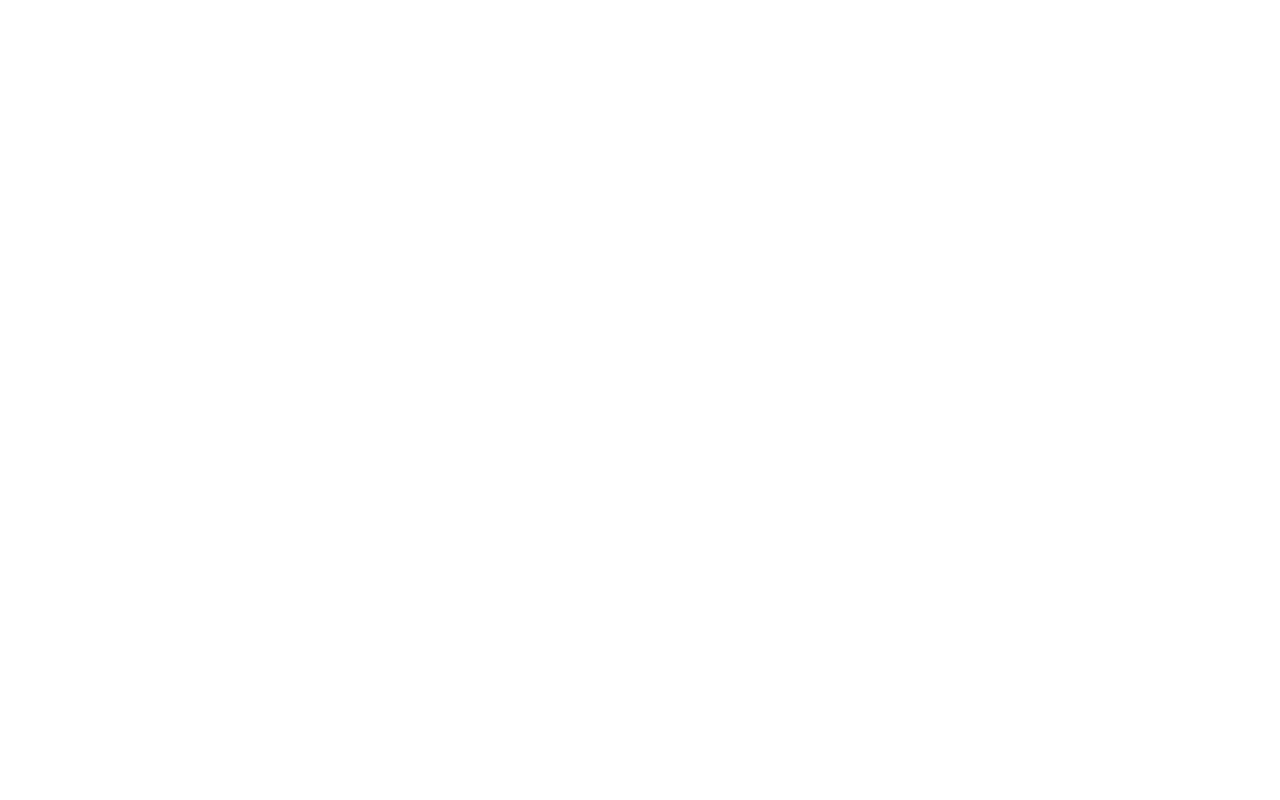
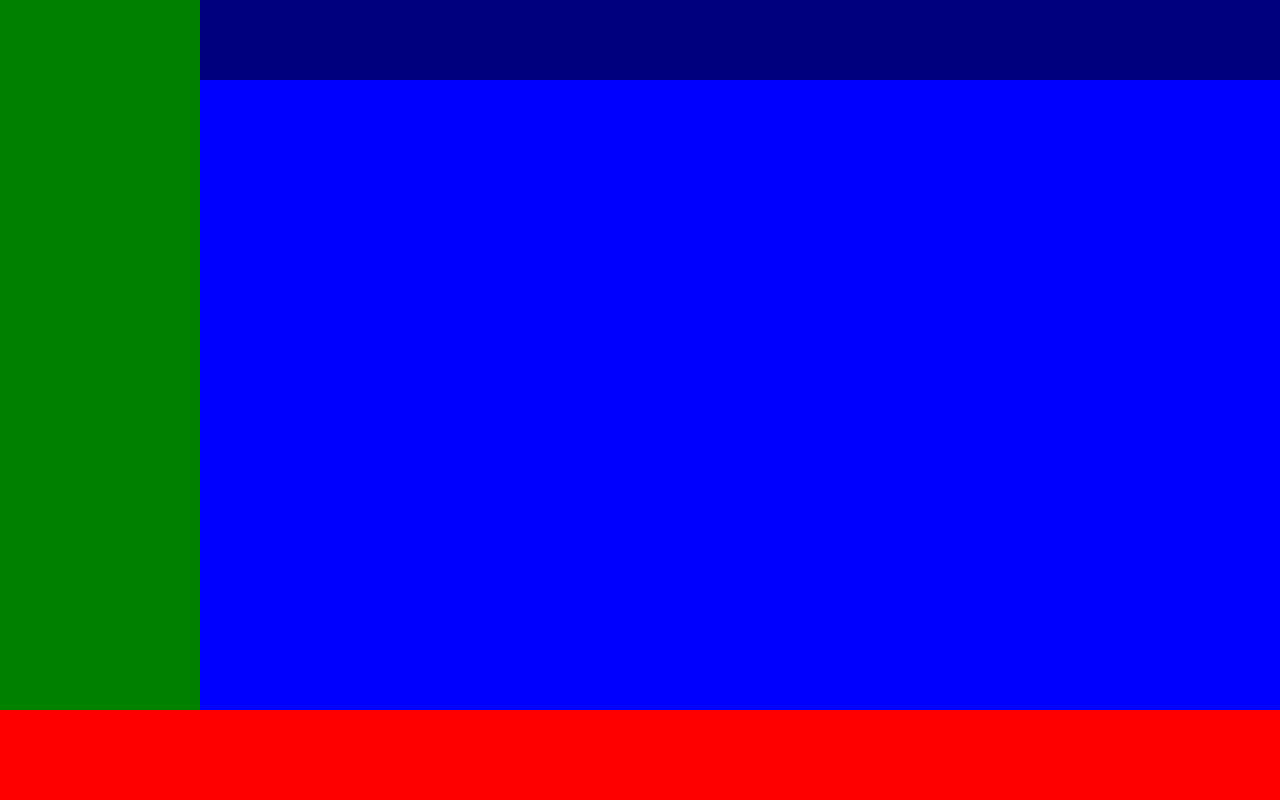
Before and after one commit to WojciechPotoniec/html-css-spotifyweb, a plain HTML site: page index.html in a window 1280 px wide. Drawn offline with Linux system fonts and the light colour scheme.

Commit message:
added some rules to html and css

```diff
--- a/css/style.css
+++ b/css/style.css
@@ -0,0 +1,41 @@
+*{
+    margin: 0;
+    padding: 0;
+    box-sizing: border-box;
+}
+.wrapper {
+    height: 100vh;
+    background-color: blue;
+    /* overflow: hidden; */
+}
+#toolbar {
+    height: 90px;
+    background-color: red;
+}
+.content {
+    height: calc(100vh - 90px);
+    width: 100%;
+}
+#sidebar {
+    width: 200px;
+    background-color: green;
+}
+main {
+    width: calc(100% - 200px);
+    /* flex-grow: 1; */
+    padding-top: 100px;
+    overflow-y: auto;
+}
+.header {
+    height: 80px;
+    background-color: rgba(0, 0, 0, 0.5);
+    position: fixed;
+    top: 0;
+    left: 200px;
+    width: calc(100% - 200px);
+}
+
+/* flex utility */
+.d-flex{
+    display: flex;
+}
--- a/index.html
+++ b/index.html
@@ -3,9 +3,17 @@
 <head>
     <meta charset="UTF-8">
     <meta name="viewport" content="width=device-width, initial-scale=1.0">
+    <link rel="stylesheet" href="css/style.css">
     <title>SpotifyWeb</title>
 </head>
 <body>
-
+    <div class="wrapper">
+        <div class="content d-flex">
+            <div class="header"></div>
+            <div id="sidebar"></div>
+            <main></main>
+        </div>
+        <div id="toolbar"></div>
+    </div>
 </body>
 </html>
```
